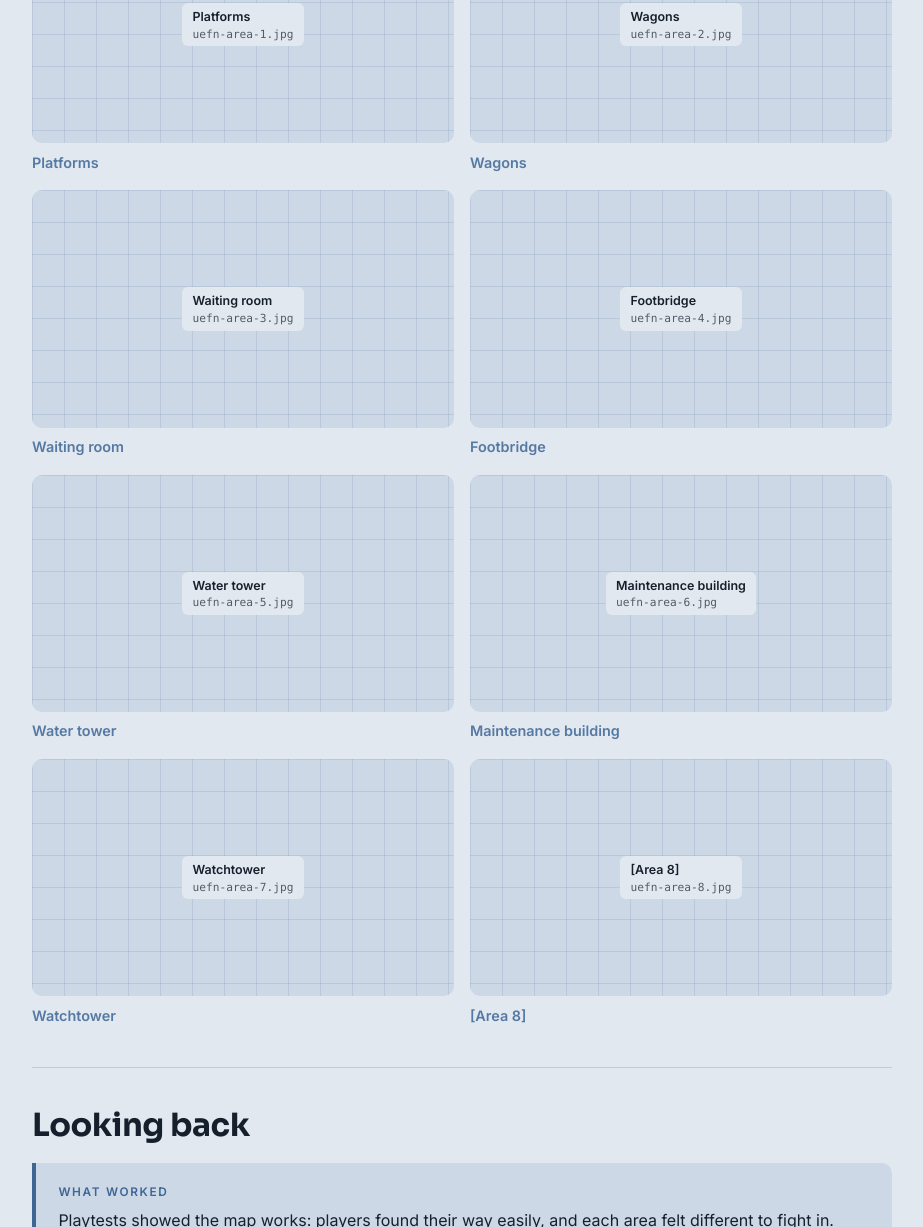
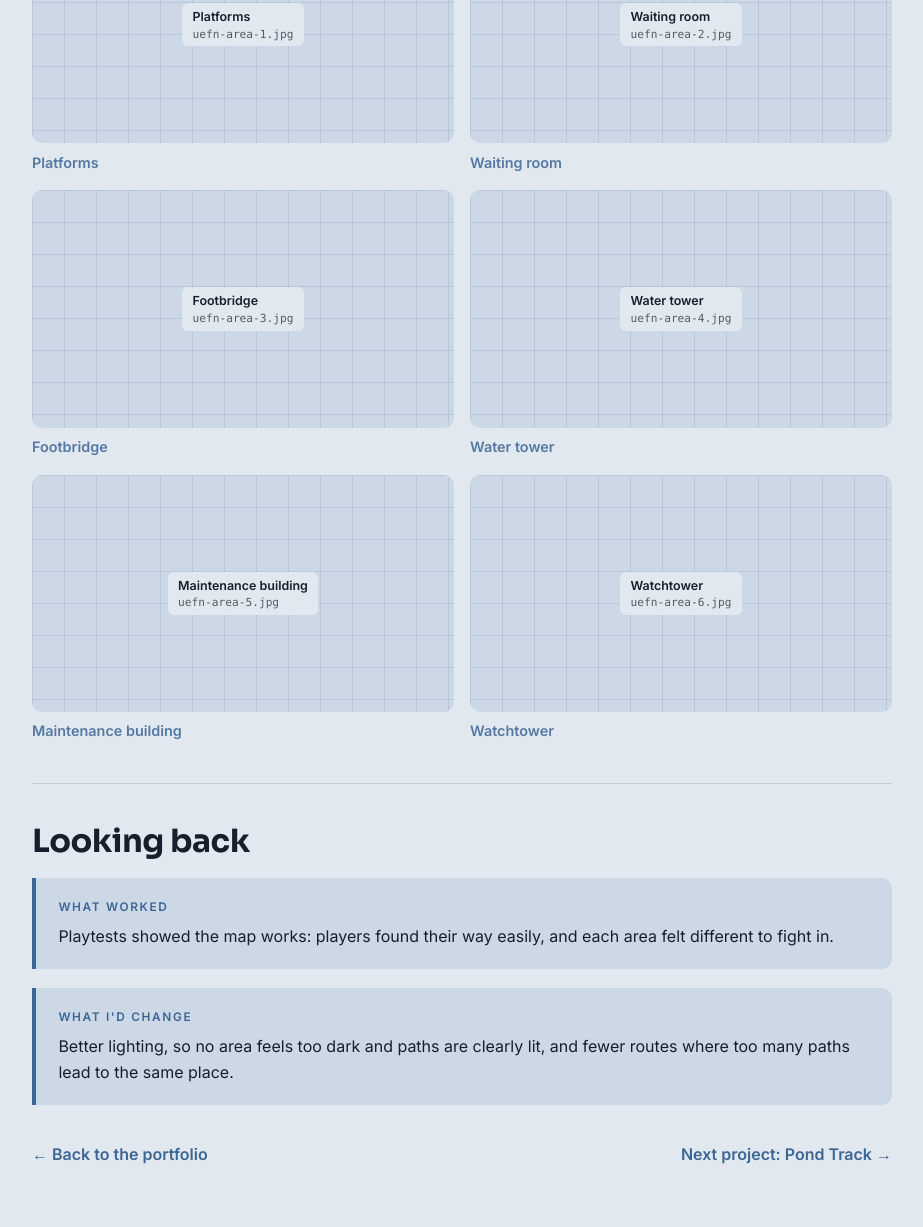
Before and after one commit to cristianAngelicchio/cristianangelicchio.github.io, a plain HTML site: page project-1.html in a window 1280 px wide. Shown: the part 7708-8935 px from the top of the page, without its empty margins (312-1235 px from the left). Drawn offline with Linux system fonts and the light colour scheme.

Commit message:
Add files via upload

```diff
--- a/project-1.html
+++ b/project-1.html
@@ -377,13 +377,11 @@ figure { grid-template-columns: minmax(0, 1fr); }
         <div class="ph" data-file="uefn-loop" data-kind="video"><span>Gameplay reel<small>uefn-loop.mp4</small></span></div>
         <div class="g2">
           <figure><div class="ph" data-file="uefn-area-1"><span>Platforms<small>uefn-area-1.jpg</small></span></div><figcaption><b>Platforms</b></figcaption></figure>
-          <figure><div class="ph" data-file="uefn-area-2"><span>Wagons<small>uefn-area-2.jpg</small></span></div><figcaption><b>Wagons</b></figcaption></figure>
-          <figure><div class="ph" data-file="uefn-area-3"><span>Waiting room<small>uefn-area-3.jpg</small></span></div><figcaption><b>Waiting room</b></figcaption></figure>
-          <figure><div class="ph" data-file="uefn-area-4"><span>Footbridge<small>uefn-area-4.jpg</small></span></div><figcaption><b>Footbridge</b></figcaption></figure>
-          <figure><div class="ph" data-file="uefn-area-5"><span>Water tower<small>uefn-area-5.jpg</small></span></div><figcaption><b>Water tower</b></figcaption></figure>
-          <figure><div class="ph" data-file="uefn-area-6"><span>Maintenance building<small>uefn-area-6.jpg</small></span></div><figcaption><b>Maintenance building</b></figcaption></figure>
-          <figure><div class="ph" data-file="uefn-area-7"><span>Watchtower<small>uefn-area-7.jpg</small></span></div><figcaption><b>Watchtower</b></figcaption></figure>
-          <figure><div class="ph" data-file="uefn-area-8"><span>[Area 8]<small>uefn-area-8.jpg</small></span></div><figcaption><b>[Area 8]</b></figcaption></figure>
+          <figure><div class="ph" data-file="uefn-area-2"><span>Waiting room<small>uefn-area-2.jpg</small></span></div><figcaption><b>Waiting room</b></figcaption></figure>
+          <figure><div class="ph" data-file="uefn-area-3"><span>Footbridge<small>uefn-area-3.jpg</small></span></div><figcaption><b>Footbridge</b></figcaption></figure>
+          <figure><div class="ph" data-file="uefn-area-4"><span>Water tower<small>uefn-area-4.jpg</small></span></div><figcaption><b>Water tower</b></figcaption></figure>
+          <figure><div class="ph" data-file="uefn-area-5"><span>Maintenance building<small>uefn-area-5.jpg</small></span></div><figcaption><b>Maintenance building</b></figcaption></figure>
+          <figure><div class="ph" data-file="uefn-area-6"><span>Watchtower<small>uefn-area-6.jpg</small></span></div><figcaption><b>Watchtower</b></figcaption></figure>
         </div>
       </section>
 
```
